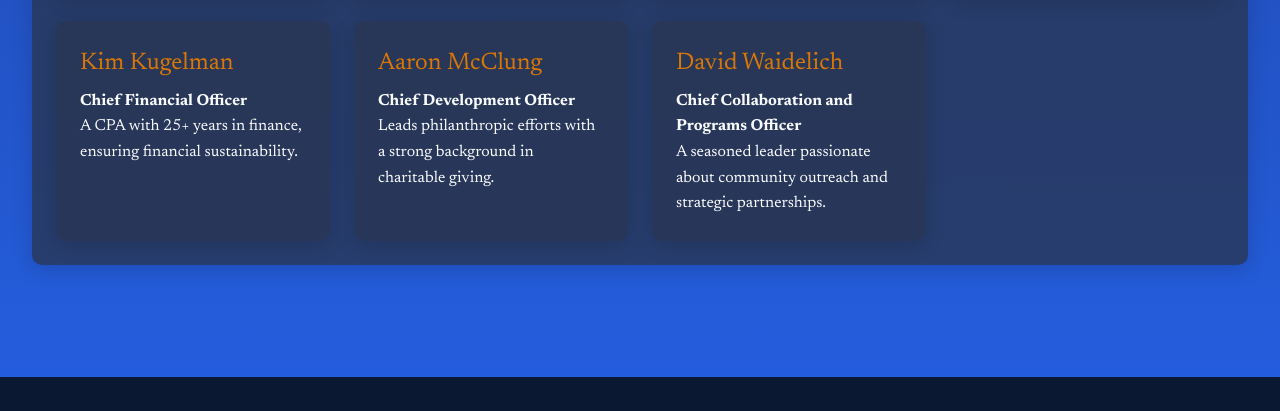
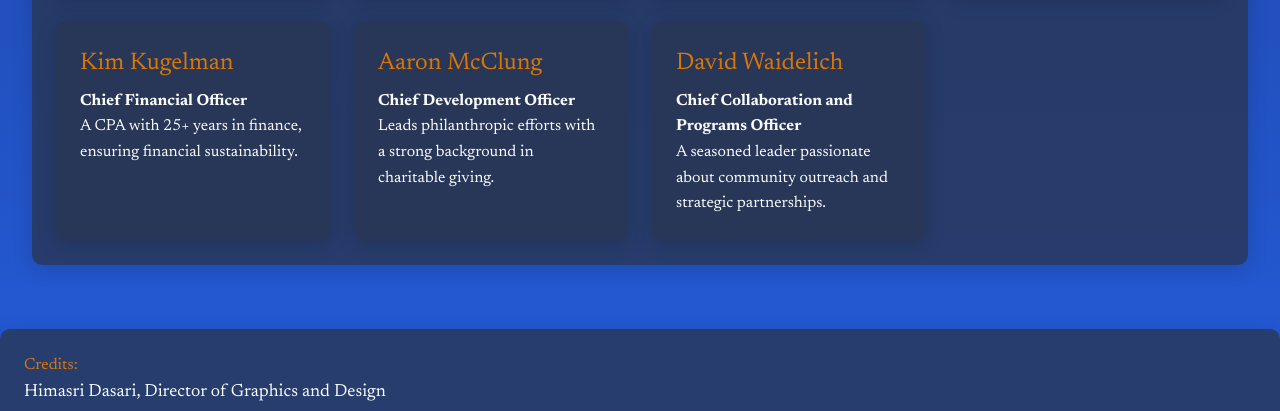
Before and after one commit to tucmuna/tucmun, a plain HTML site: page charity-info.html in a window 1280 px wide. Shown: the part 2283-2694 px from the top of the page. Drawn offline with nearby package versions, Linux system fonts and the light colour scheme; a web font is replaced by a local one.

Commit message:
charity-info.html
credited himasri

```diff
--- a/charity-info.html
+++ b/charity-info.html
@@ -437,6 +437,11 @@
         </div>
     </section>
 
+<div class="charity-section">
+            <h1>Credits:</h1>
+            <p>Himasri Dasari, Director of Graphics and Design</p>
+        </div>
+
     <!-- Footer -->
     <footer class="w-full py-10 bg-[#0a1832] gap-y-8 flex flex-col items-center justify-center">
         <h2 class="text-7xl">
```
